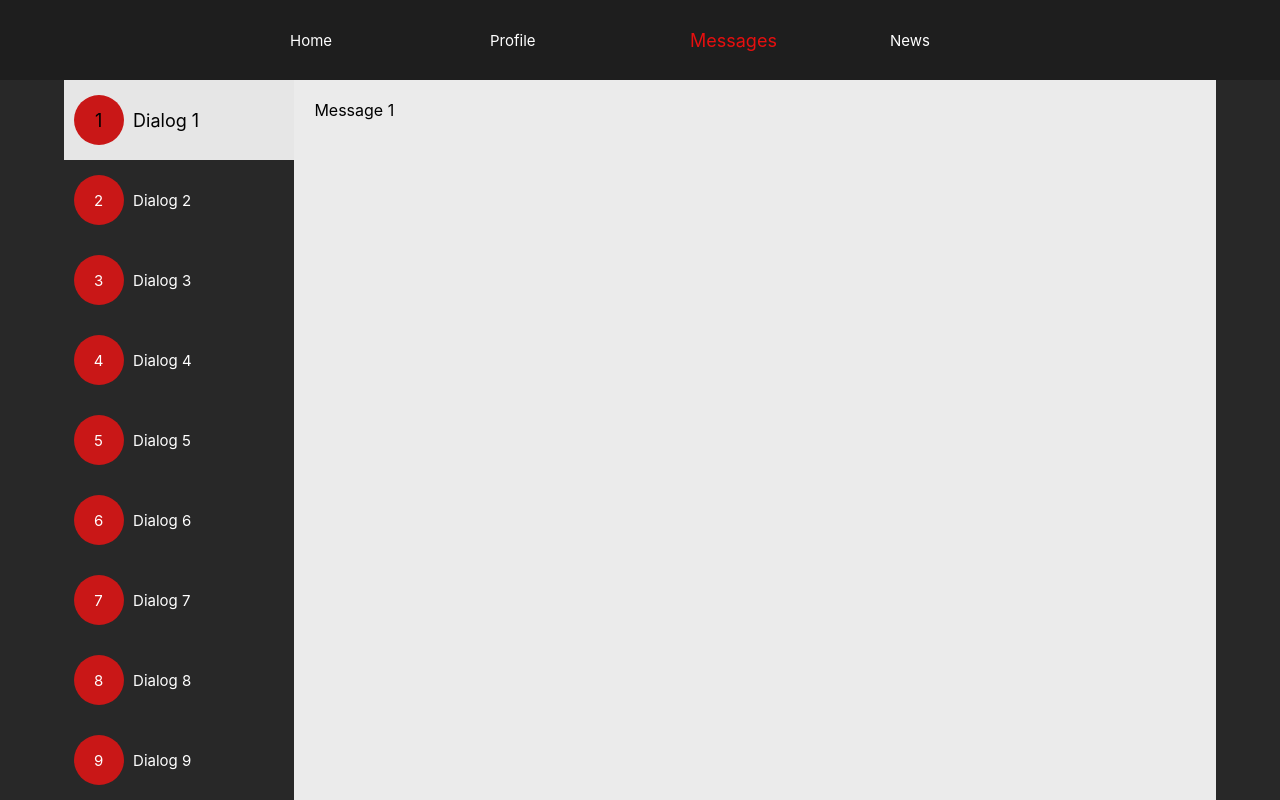
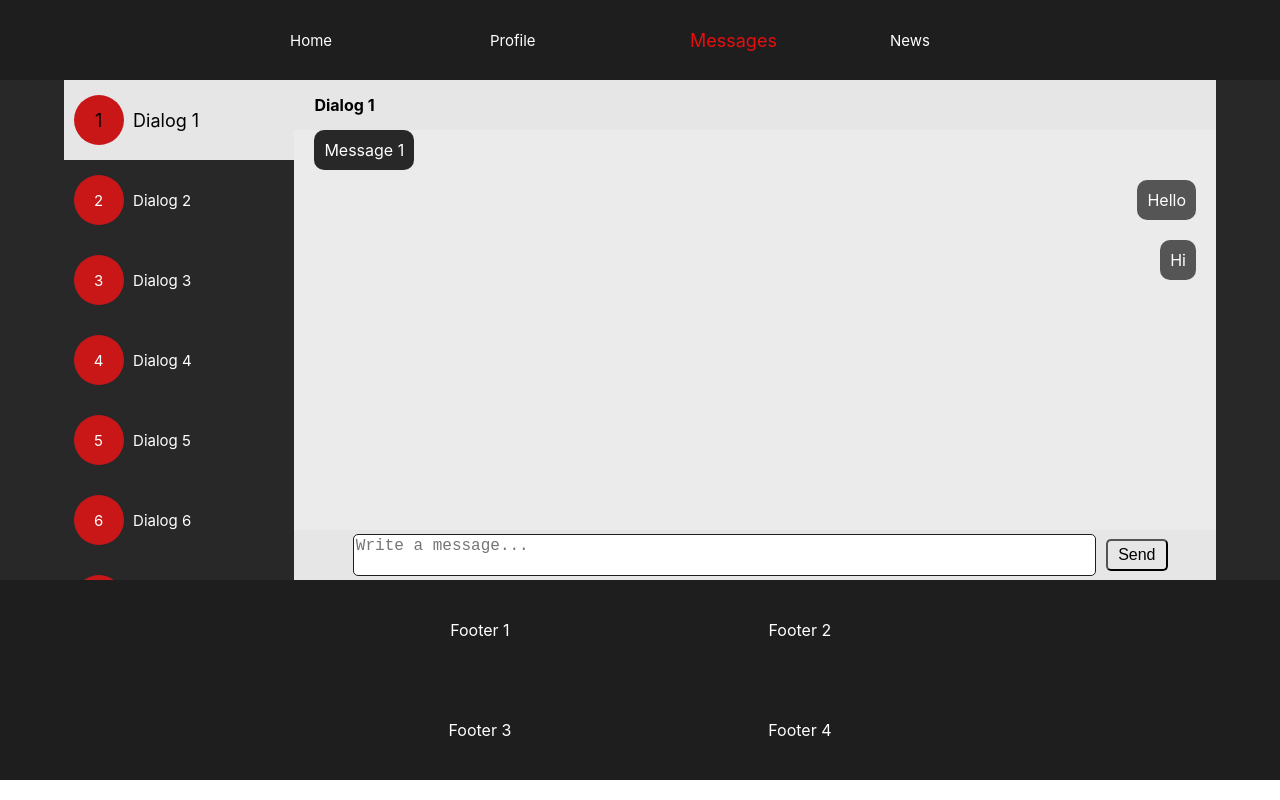
Before and after one commit to romchek7/roman-react-app, a React (Create React App) app: page /dialogs/1 in a window 1280 px wide. Shown: the top 800 px of the page. Built offline with nearby package versions, Linux system fonts and the light colour scheme.

Commit message:
Send message function

```diff
--- a/src/App.js
+++ b/src/App.js
@@ -16,7 +16,7 @@ const App = (props) => {
         <div className='app-wrapper-content'>
           <Routes>
             <Route path='/home' element={<Home />} />
-            <Route path='/dialogs' element={<Dialogs dialogsPage={props.state.dialogsPage} />}>
+            <Route path='/dialogs' element={<Dialogs dialogsPage={props.state.dialogsPage} dispatch={props.dispatch} />}>
               <Route path=':id' element={<Dialogs />} />
             </Route>
             <Route path='/profile'
--- a/src/components/Dialogs/Dialogs.jsx
+++ b/src/components/Dialogs/Dialogs.jsx
@@ -7,8 +7,6 @@ import { useParams } from "react-router-dom";
 
 const Dialogs = (props) => {
     const { id } = useParams();
-
-    console.log(props.dialogsPage)
 
     let dialogsElements = props.dialogsPage.dialogsArray.map(d => <Dialog id={d.id} name={d.name} />);
 
@@ -23,7 +21,10 @@ const Dialogs = (props) => {
             </div>
 
             {id && (
-                <Messages id={id} />
+                <Messages id={id}
+                    messagesArray={props.dialogsPage.messagesArray}
+                    dispatch={props.dispatch}
+                    newMessageBody = {props.dialogsPage.newMessageBody} />
             )}
 
             {!id && (
--- a/src/components/Dialogs/Dialogs.module.css
+++ b/src/components/Dialogs/Dialogs.module.css
@@ -6,6 +6,8 @@
 
 .dialogs {
     background-color: rgb(40, 40, 40);
+    max-height: 500px;
+    overflow: auto;
 }
 
 .dialog {
--- a/src/components/Dialogs/Messages/Messages.jsx
+++ b/src/components/Dialogs/Messages/Messages.jsx
@@ -1,10 +1,47 @@
 import React from "react";
 import style from './Messages.module.css'
+import { addNewMessageCreator, changeMessageBodyCreator } from '../../../redux/state'
 
 const Messages = (props) => {
+    let myMessagesArray = props.messagesArray.map(m =>
+        <div className={style.messageTextMe}>
+            {m.message}
+        </div>
+    )
+
+    let newMessage = React.createRef();
+
+    let onSendMessage = () => {
+        props.dispatch(addNewMessageCreator())
+    }
+
+    let onChangeMessageBody = () => {
+        let body = newMessage.current.value
+        props.dispatch(changeMessageBodyCreator(body))
+    }
+
     return (
-        <div className={style.messages}>
-            <div className={style.message}>Message {props.id}</div>
+        <div className={style.main}>
+            <div className={style.userInfo}>
+                <span>
+                    Dialog {props.id}
+                </span>
+            </div>
+            <div className={style.messages}>
+                <div className={style.messageText}>
+                    Message {props.id}
+                </div>
+                {myMessagesArray}
+            </div>
+            <div className={style.addMessage}>
+                <textarea
+                    placeholder="Write a message..."
+                    onChange={onChangeMessageBody}
+                    type="text"
+                    ref={newMessage}
+                    value={props.newMessageBody}></textarea>
+                <button onClick={onSendMessage}>Send</button>
+            </div>
         </div>
     );
 }
--- a/src/components/Dialogs/Messages/Messages.module.css
+++ b/src/components/Dialogs/Messages/Messages.module.css
@@ -1,11 +1,103 @@
-.messages {
+.main {
     background-color: rgb(235, 235, 235);
     display: flex;
+    align-items: center;
+    justify-content: center;
     flex-direction: column;
+    max-height: 500px;
 }
 
-.message {
+.messages {
     width: 100%;
-    height: 80px;
+    height: 500px;
+    overflow: auto;
+    overflow-x: hidden;
+    display: flex;
+    flex-direction: column;
+    align-items: flex-start;
+}
+
+.messageText {
+    margin-left: 20px;
+    max-width: 60%;
+    padding: 10px;
+    background-color: rgb(40, 40, 40);
+    color: white;
+    border-radius: 10px;
+}
+
+.messageTextMe {
+    margin-top: 10px;
+    margin-bottom: 10px;
+    margin-right: 20px;
+    max-width: 60%;
+    padding: 10px;
+    background-color: #555;
+    color: white;
+    border-radius: 10px;
+    align-self: flex-end;
+}
+
+.userInfo {
+    width: 100%;
+    height: 50px;
+    background-color: rgb(230, 230, 230);
+    display: flex;
+    align-items: center;
+}
+
+.userInfo span {
     padding: 20px;
+    font-weight: bold;
 }
+
+div::-webkit-scrollbar {
+    width: 10px;
+}
+
+div::-webkit-scrollbar-track {
+    background-color: rgb(235, 235, 235);
+}
+
+div::-webkit-scrollbar-thumb {
+    background: #888;
+}
+
+div::-webkit-scrollbar-thumb:hover {
+    background: #555;
+}
+
+.addMessage {
+    width: 100%;
+    min-height: 50px;
+    background-color: rgb(230, 230, 230);
+    display: flex;
+    align-items: center;
+    justify-content: center;
+}
+
+.addMessage>textarea {
+    width: 80%;
+    margin: 10px;
+    font-size: 16px;
+    outline: none;
+    resize: none;
+    border-radius: 5px;
+    border-color: rgb(30, 30, 30);
+    color: rgb(30, 30, 30);
+}
+
+.addMessage button {
+    border-radius: 5px;
+    font-size: 16px;
+    background-color: rgb(230, 230, 230);
+    padding: 5px;
+    padding-left: 10px;
+    padding-right: 10px;
+}
+
+.addMessage button:hover {
+    cursor: pointer;
+    color: rgb(179, 21, 21);
+    border-color: rgb(179, 21, 21);
+}
--- a/src/redux/state.js
+++ b/src/redux/state.js
@@ -1,5 +1,7 @@
 const ADD_POST = 'ADD-POST'
 const CHANGE_COMMENT = 'CHANGE-COMMENT'
+const ADD_MESSAGE = 'ADD-MESSAGE'
+const CHANGE_MESSAGE = 'CHANGE-MESSAGE'
 
 let store = {
     _state: {
@@ -22,7 +24,12 @@ let store = {
                 { id: 8, name: 'Dialog 8' },
                 { id: 9, name: 'Dialog 9' },
                 { id: 10, name: 'Dialog 10' }
-            ]
+            ],
+            messagesArray: [
+                { id: 1, message: 'Hello' },
+                { id: 2, message: 'Hi' }
+            ],
+            newMessageBody: ""
         }
     },
 
@@ -40,16 +47,29 @@ let store = {
                 likes: 0
             }
 
-            this._state.profilePage.commentsArray.push(newComment);
+            this._state.profilePage.commentsArray.push(newComment)
             this._state.profilePage.newCommentText = ''
-            this._render(this._state);
+            this._render(this._state)
         }
         else if (action.type === CHANGE_COMMENT) {
-            this._state.profilePage.newCommentText = action.text;
-            this._render(this._state);
+            this._state.profilePage.newCommentText = action.text
+            this._render(this._state)
         }
-    }
-    ,
+        else if (action.type === ADD_MESSAGE) {
+            let newMessage = {
+                id: 7,
+                message: this._state.dialogsPage.newMessageBody
+            }
+
+            this._state.dialogsPage.messagesArray.push(newMessage)
+            this._state.dialogsPage.newMessageBody = ''
+            this._render(this._state)
+        }
+        else if (action.type === CHANGE_MESSAGE) {
+            this._state.dialogsPage.newMessageBody = action.body
+            this._render(this._state)
+        }
+    },
 
     subscribe(observer) {
         this._render = observer
@@ -57,7 +77,9 @@ let store = {
 }
 
 export let addPostActionCreator = () => ({ type: ADD_POST })
+export let changeCommentActionCreator = (text) => ({ type: CHANGE_COMMENT, text: text })
 
-export let changeCommentActionCreator = (text) => ({ type: CHANGE_COMMENT, text: text})
+export let addNewMessageCreator = () => ({ type: ADD_MESSAGE })
+export let changeMessageBodyCreator = (body) => ({ type: CHANGE_MESSAGE, body: body })
 
 export default store;
```
